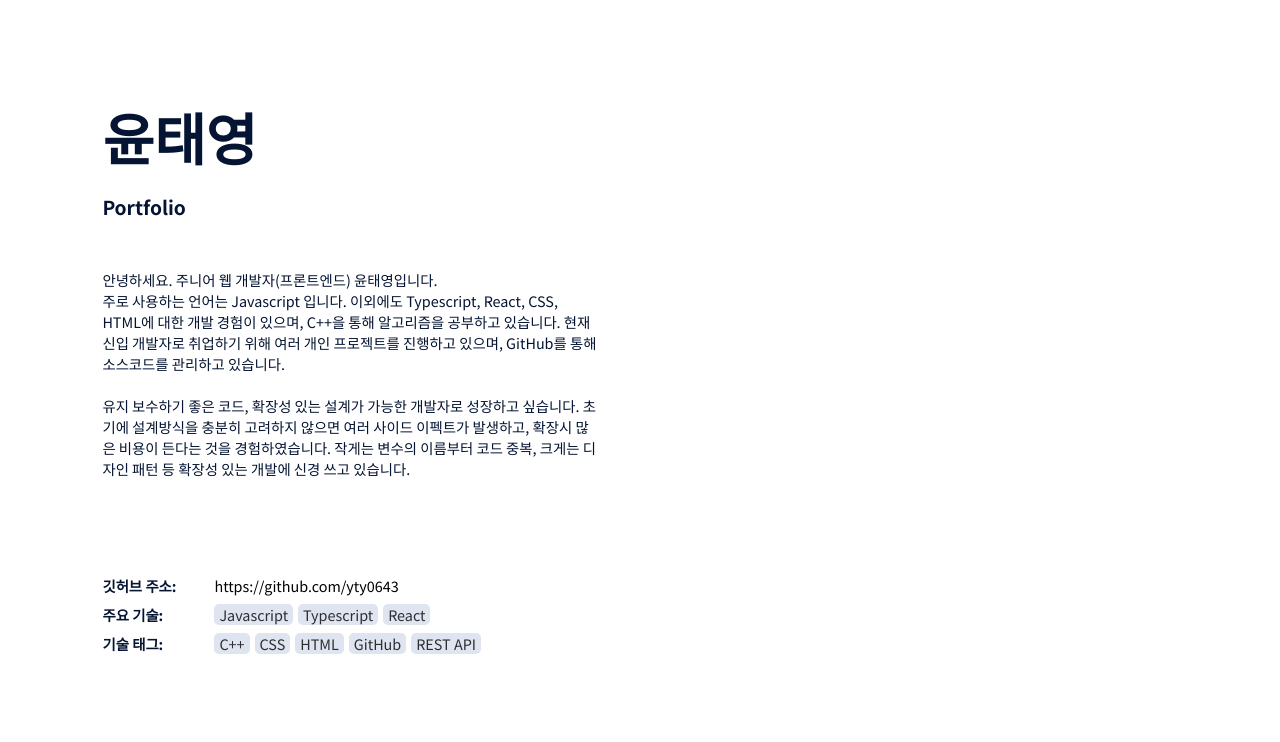
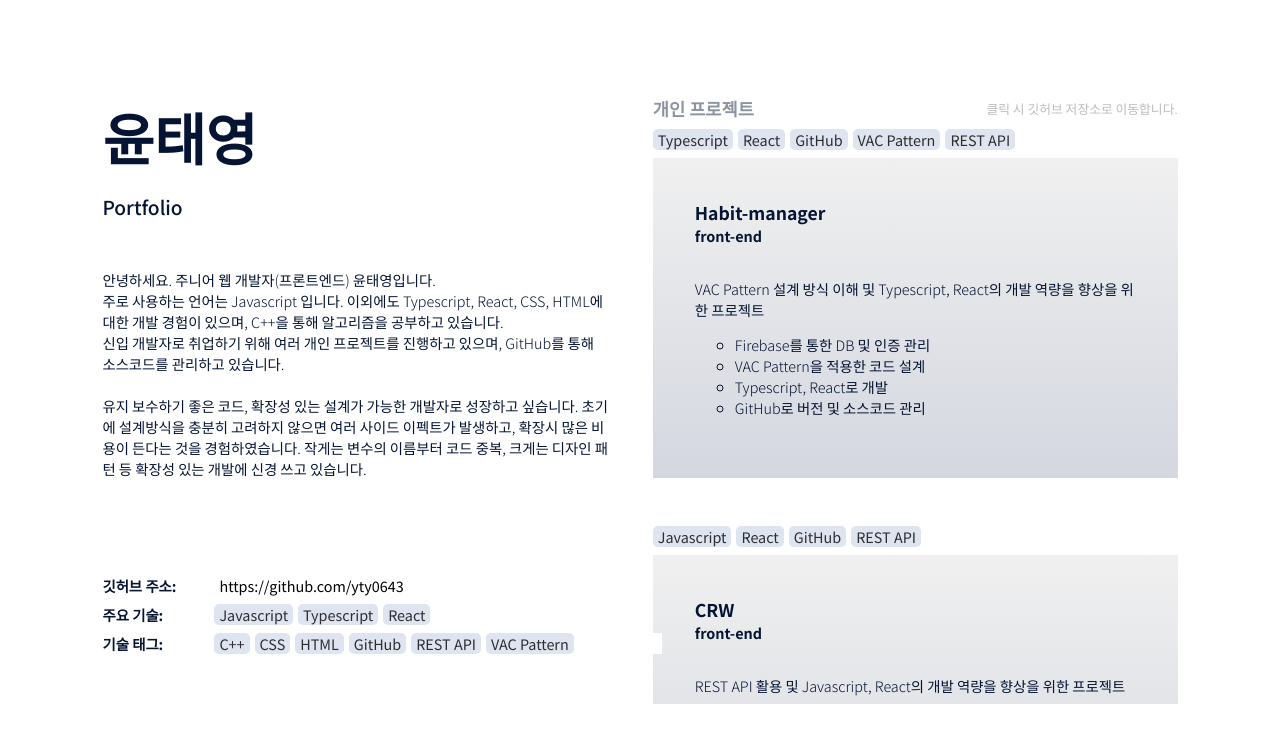
Before and after one commit to yty0643/portfolio, a React (Create React App) app: page / in a window 1280 px wide. Shown: the top 742 px of the page. Built offline with nearby package versions, Linux system fonts and the light colour scheme.

Commit message:
Add Projects

```diff
--- a/src/App.module.css
+++ b/src/App.module.css
@@ -1,26 +1,34 @@
 @import url('https://fonts.googleapis.com/css2?family=Noto+Sans+KR:wght@100;300;400;500;700;900&display=swap');
 
 .app{
-  box-sizing: border-box;
   display: flex;
   align-items: center;
   justify-content: center;
   width: calc(100vw - (100vw - 100%));
-  height: auto;
-  padding: 12vh 8vw;
+  height: 100vh;
+  padding: 12vh 0;
+  background-color: transparent;
   font-family: 'Noto Sans KR', sans-serif;
 }
 
 .dataSection{
   width: 50%;
   height: 100%;
-  padding-right: 4%;
-  /* border: 0.5px solid rgb(209, 209, 209); */
+  padding: 0 2.5vw 0 8vw;
 }
 
 .detailSection{
   width: 50%;
   height: 100%;
-  padding-left: 2%;
-  /* border: 0.5px solid rgb(209, 209, 209); */
+  padding: 0 8vw 0 1vw;
+  overflow-y: scroll;
 }
+
+.detailSection::-webkit-scrollbar{
+  display:none;
+}
+
+.test{
+  width: 100%;
+  height: 100rem;
+}
--- a/src/App.tsx
+++ b/src/App.tsx
@@ -1,6 +1,7 @@
 import React, { useState } from 'react';
 import styles from './App.module.css';
 import Intro from './components/intro/intro';
+import Projects from './components/projects/projects';
 import Skills from './components/skills/skills';
 import URLs from './components/urls/urls';
 
@@ -60,6 +61,11 @@ function App() {
       name: "REST API",
       color: "rgb(96, 174, 63)",
     },
+    "VAC Pattern": {
+      isActive: false,
+      name: "VAC Pattern",
+      color: "rgb(76, 84, 87)",
+    },
   });
 
   const handleHover: IHandle = (item, isActive) => {
@@ -74,13 +80,15 @@ function App() {
   };
 
   return (
-    <div className={styles.app}>
+    <div className={styles.app} >
       <section className={styles.dataSection}>
         <Intro />
         <URLs />
         <Skills skills={skills} handleHover={handleHover} />
       </section>
       <section className={styles.detailSection}>
+        <Projects skills={skills} handleHover={handleHover}/>
+        <div className={styles.test}></div>
       </section>
     </div>
   );
--- a/src/components/intro/intro.module.css
+++ b/src/components/intro/intro.module.css
@@ -12,11 +12,11 @@
 
 .subTitle{
     font-size: 1.2rem;
-    font-weight: 700;
+    font-weight: 500;
     margin-bottom: 3rem;
 }
 
 .description{
     font-size: 0.9rem;
-    font-weight: 400;
+    font-weight: 300;
 }
--- a/src/components/intro/intro.tsx
+++ b/src/components/intro/intro.tsx
@@ -9,7 +9,7 @@ const Intro = ({ }) => {
             <p className={styles.description}>
                 안녕하세요. 주니어 웹 개발자(프론트엔드) 윤태영입니다.<br/>
                 주로 사용하는 언어는 Javascript 입니다. 이외에도 Typescript, React, CSS, HTML에 대한 개발 경험이 있으며, C++을 통해 알고리즘을 공부하고 있습니다.
-                현재 신입 개발자로 취업하기 위해 여러 개인 프로젝트를 진행하고 있으며, GitHub를 통해 소스코드를 관리하고 있습니다.<br/><br/>
+                <br/>신입 개발자로 취업하기 위해 여러 개인 프로젝트를 진행하고 있으며, GitHub를 통해 소스코드를 관리하고 있습니다.<br/><br/>
                 유지 보수하기 좋은 코드, 확장성 있는 설계가 가능한 개발자로 성장하고 싶습니다.
                 초기에 설계방식을 충분히 고려하지 않으면 여러 사이드 이펙트가 발생하고, 확장시 많은 비용이 든다는 것을 경험하였습니다.
                 작게는 변수의 이름부터 코드 중복, 크게는 디자인 패턴 등 확장성 있는 개발에 신경 쓰고 있습니다.
--- /dev/null
+++ b/src/components/project/VAC_project.tsx
@@ -0,0 +1,39 @@
+import React from 'react';
+import { IHandle, ISkills } from '../../App';
+import VACSkillBtn from '../skill_btn/VAC_skill_btn';
+import styles from './project.module.css';
+
+export interface IItem{
+    skills: string[],
+    title: string,
+    subTitle: string,
+    description: string,
+    list: string[],
+    path: string,
+}
+
+const VACProject = ({ skills, handleHover, item }: { skills: ISkills, handleHover: IHandle, item: IItem }) => {
+
+    return (
+        <div className={styles.project}>
+            <div className={styles.skills}>
+                {item.skills.map((item,index) => (
+                    <VACSkillBtn key={index+100} item={skills[item]} handleHover={handleHover} />
+                ))}
+            </div>
+            <div className={styles.info} onClick={() => {
+                window.open(item.path);
+            }}>
+                <p className={styles.title}>{item.title}</p>
+                <p className={styles.subTitle}>{item.subTitle}</p>
+                <p className={styles.description}>{item.description}</p>
+                <ul className={styles.list}>
+                    {item.list.map((item, index) => (
+                        <li key={index}>{item}</li>
+                    ))}
+                </ul>
+            </div>
+        </div>
+    );
+};
+export default VACProject;
--- /dev/null
+++ b/src/components/project/project.module.css
@@ -0,0 +1,45 @@
+.project{
+    display: flex;
+    flex-direction: column;
+    align-items: flex-start;
+    font-size: 0.9rem;
+}
+
+.skills{
+    display: flex;
+    margin-bottom: 0.5rem;
+}
+
+.info{
+    display: flex;
+    flex-direction: column;
+    height: 20rem;
+    width: 100%;
+    padding: 8%;
+    background: linear-gradient(rgb(240, 240, 240), rgb(212, 215, 224));
+    margin-bottom: 3rem;
+    font-weight: 300;
+    cursor: pointer;
+    transition: all ease-in 100ms;
+}
+.info:hover{
+    transform: scale(1.01);
+    background-color: rgba(0, 0, 0, 0);
+    box-shadow: 3px 4px 10px -5px #7b7b7b;
+}
+
+.title{
+    font-size:1.1rem;
+    font-weight: 700;
+    margin-bottom: 0rem;
+}
+
+.subTitle{
+    font-size:0.9rem;
+    font-weight: 700;
+    margin-bottom: 2rem;
+}
+
+.list{
+    list-style-type:circle;
+}
--- /dev/null
+++ b/src/components/projects/projects.module.css
@@ -0,0 +1,27 @@
+.projects{
+    display: flex;
+    flex-direction: column;
+}
+
+.titleBox{
+    z-index: 1;
+    position: sticky;
+    display: flex;
+    align-items: center;
+    justify-content: space-between;
+    top: 0;
+    left: 0;
+    margin-bottom: 0.5rem;
+}
+
+.title{
+    font-size: 1.1rem;
+    font-weight: 700;
+    color: rgba(5, 20, 50, 0.46);
+}
+
+.description{
+    color: rgba(105, 108, 114, 0.46);
+    font-weight: 300;
+    font-size: 0.8rem;
+}
--- /dev/null
+++ b/src/components/projects/projects.tsx
@@ -0,0 +1,37 @@
+import React, { useState } from 'react';
+import { IHandle, ISkills } from '../../App';
+import VACProject, { IItem } from '../project/VAC_project';
+import styles from './projects.module.css';
+
+
+
+const Projects = ({ skills, handleHover }: { skills: ISkills, handleHover: IHandle }) => {
+
+    const project1: IItem = {
+        skills: ["Typescript", "React", "GitHub", "VAC Pattern", "REST API"],
+        title: "Habit-manager", subTitle: "front-end",
+        description: "VAC Pattern 설계 방식 이해 및 Typescript, React의 개발 역량을 향상을 위한 프로젝트",
+        list: ["Firebase를 통한 DB 및 인증 관리", "VAC Pattern을 적용한 코드 설계", "Typescript, React로 개발", "GitHub로 버전 및 소스코드 관리"],
+        path: "https://github.com/yty0643/habit-manager",
+    };
+    const project2: IItem = {
+        skills: ["Javascript", "React", "GitHub", "REST API"],
+        title: "CRW", subTitle: "front-end",
+        description: "REST API 활용 및 Javascript, React의 개발 역량을 향상을 위한 프로젝트",
+        list: ["Firebase를 통한 DB 및 인증 관리", "GitHub API를 활용한 커밋 및 저장소 데이터 확인", "react-simple-tree-menu 라이브러리를 활용하여 트리형 디렉터리 구조 개발", "GitHub로 버전 및 소스코드 관리"],
+        path: "https://github.com/yty0643/crw",
+    };
+
+    return (
+        <div className={styles.projects}>
+            <div className={styles.titleBox}>
+                <p className={styles.title}>개인 프로젝트</p>
+                <p className={styles.description}>클릭 시 깃허브 저장소로 이동합니다.</p>
+            </div>
+            <VACProject skills={skills} handleHover={handleHover} item={project1}/>
+            <VACProject skills={skills} handleHover={handleHover} item={project2}/>
+        </div>
+    );
+};
+
+export default Projects;
--- a/src/components/skill_btn/skill_btn.module.css
+++ b/src/components/skill_btn/skill_btn.module.css
@@ -6,6 +6,7 @@
     padding: 0 5px;
     margin-right: 5px;
     border-radius: 5px;
+    font-size: 0.9rem;
     background-color: rgb(222, 228, 240);
     cursor: pointer;
 }
--- a/src/components/skills/skills.tsx
+++ b/src/components/skills/skills.tsx
@@ -20,6 +20,7 @@ const Skills = ({ skills, handleHover }: { skills: ISkills, handleHover: IHandle
                 <VACSkillBtn key={5} item={skills.HTML} handleHover={handleHover} />
                 <VACSkillBtn key={6} item={skills.GitHub} handleHover={handleHover} />
                 <VACSkillBtn key={7} item={skills[`REST API`]} handleHover={handleHover} />
+                <VACSkillBtn key={8} item={skills[`VAC Pattern`]} handleHover={handleHover} />
             </div>
         </div>
     );
--- a/src/components/url_btn/url_btn.module.css
+++ b/src/components/url_btn/url_btn.module.css
@@ -1,11 +1,13 @@
 .btn{
+    z-index: 0;
     position: relative;
     display: flex;
     justify-content: center;
 }
 
 .title{
-    padding-right: 5px;
+    font-size: 0.9rem;
+    padding: 0 5px;
     color: black;
     text-decoration: none;
     transition: all cubic-bezier(.5,0,0,.5) 300ms;
```
